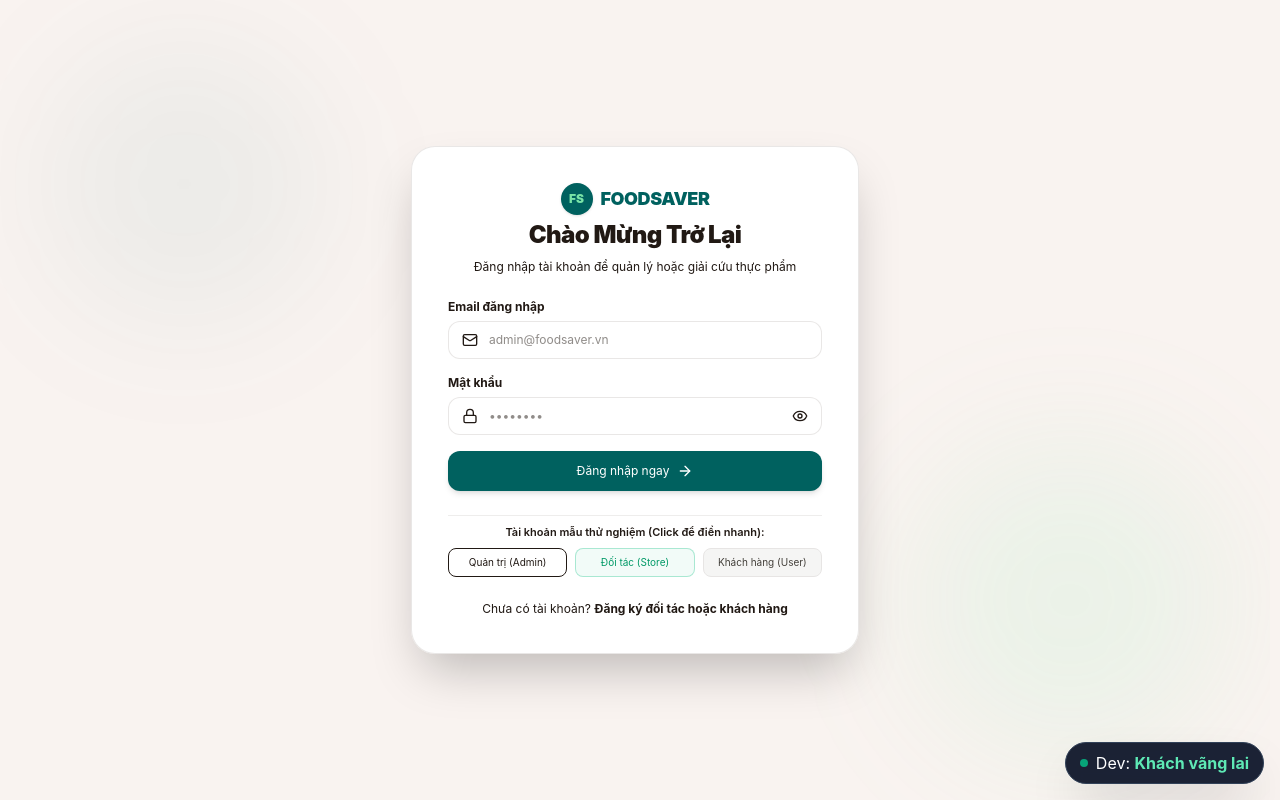
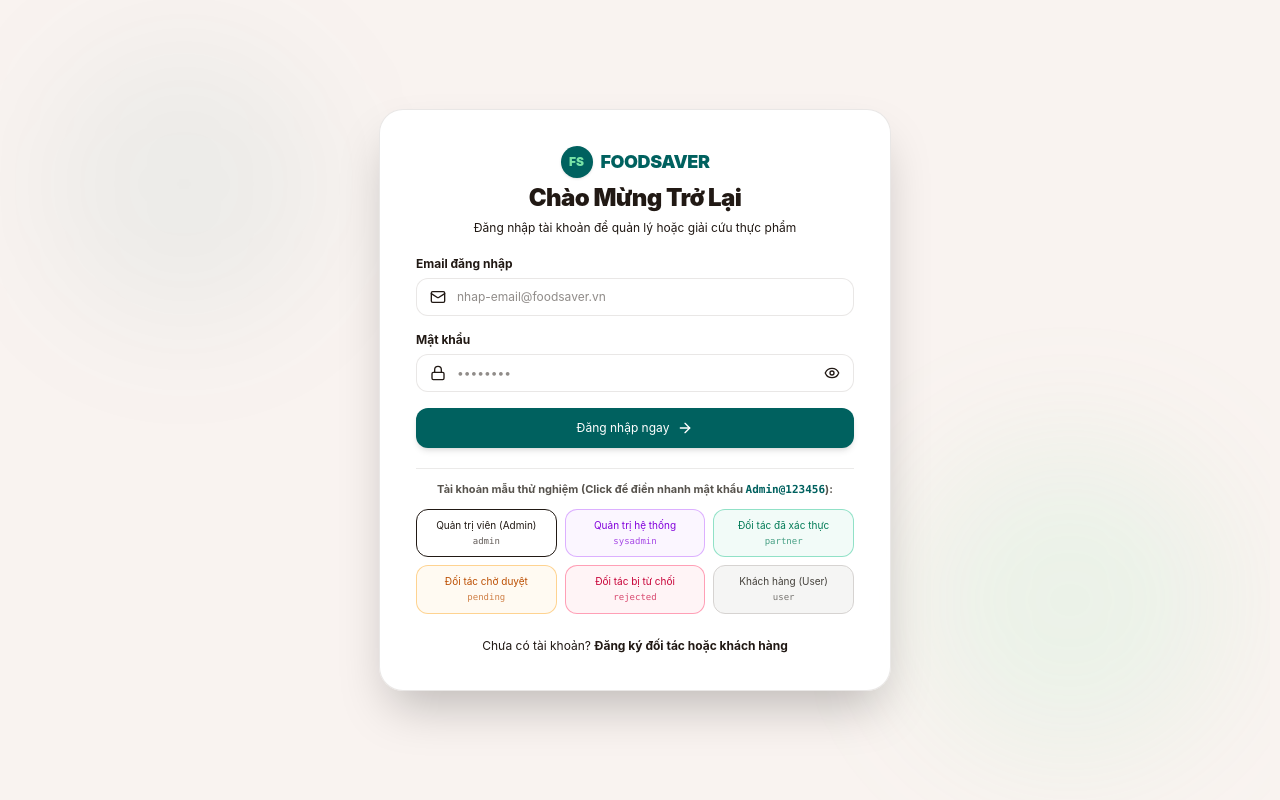
Before and after one commit to Ducdz2k4/FoodSaver-FE, a Next.js app: page /login in a window 1280 px wide. Built offline with nearby package versions, Linux system fonts and the light colour scheme; no server answers.

Commit message:
feat(auth): remove mock switcher, deduplicate toast alerts, and provide 6 real test accounts on login

```diff
--- a/src/app/(auth)/layout.tsx
+++ b/src/app/(auth)/layout.tsx
@@ -1,5 +1,4 @@
 import "@/styles/user-globals.css";
-import { Toaster } from "sonner";
 
 export default function AuthLayout({
   children,
@@ -8,7 +7,6 @@ export default function AuthLayout({
 }>) {
   return (
     <div className="user-root min-h-screen bg-[#f9f3f0] text-[#252d2d] flex items-center justify-center p-4 relative">
-      <Toaster richColors position="top-center" />
       {/* Subtle ambient blur circles */}
       <div className="absolute top-10 left-10 size-72 bg-[#00615f]/5 rounded-full blur-3xl pointer-events-none" />
       <div className="absolute bottom-10 right-10 size-80 bg-[#79e4a7]/10 rounded-full blur-3xl pointer-events-none" />
--- a/src/app/(auth)/login/page.tsx
+++ b/src/app/(auth)/login/page.tsx
@@ -4,15 +4,53 @@ import React, { useState, Suspense } from "react";
 import Link from "next/link";
 import { useRouter, useSearchParams } from "next/navigation";
 import { useAuth } from "@/context/AuthContext";
-import { Lock, Mail, ArrowRight, Loader2, Eye, EyeOff } from "lucide-react";
+import { Lock, Mail, ArrowRight, Loader2, Eye, EyeOff, ShieldAlert, Store, Clock, AlertCircle, User, ShieldCheck } from "lucide-react";
 import { toast } from "sonner";
+
+const DEMO_ACCOUNTS = [
+  {
+    role: "ADMIN",
+    label: "Quản trị viên (Admin)",
+    email: "admin@foodsaver.vn",
+    color: "border-primary/40 bg-primary/5 text-primary hover:bg-primary/15",
+  },
+  {
+    role: "SYS_ADMIN",
+    label: "Quản trị hệ thống",
+    email: "sysadmin@foodsaver.vn",
+    color: "border-purple-500/40 bg-purple-500/5 text-purple-700 hover:bg-purple-500/15",
+  },
+  {
+    role: "PARTNER_VERIFIED",
+    label: "Đối tác đã xác thực",
+    email: "partner@foodsaver.vn",
+    color: "border-emerald-500/40 bg-emerald-500/5 text-emerald-700 hover:bg-emerald-500/15",
+  },
+  {
+    role: "PARTNER_PENDING",
+    label: "Đối tác chờ duyệt",
+    email: "pending@foodsaver.vn",
+    color: "border-amber-500/40 bg-amber-500/5 text-amber-700 hover:bg-amber-500/15",
+  },
+  {
+    role: "PARTNER_REJECTED",
+    label: "Đối tác bị từ chối",
+    email: "rejected@foodsaver.vn",
+    color: "border-rose-500/40 bg-rose-500/5 text-rose-700 hover:bg-rose-500/15",
+  },
+  {
+    role: "USER",
+    label: "Khách hàng (User)",
+    email: "user@foodsaver.vn",
+    color: "border-stone-300 bg-stone-100 hover:bg-stone-200 text-stone-700",
+  },
+];
 
 function LoginForm() {
   const [email, setEmail] = useState("");
   const [password, setPassword] = useState("");
   const [showPassword, setShowPassword] = useState(false);
   const [loading, setLoading] = useState(false);
-  const [errorMessage, setErrorMessage] = useState("");
 
   const { login } = useAuth();
   const router = useRouter();
@@ -21,11 +59,9 @@ function LoginForm() {
 
   const handleSubmit = async (e: React.FormEvent) => {
     e.preventDefault();
-    setErrorMessage("");
 
     if (!email.trim() || !password.trim()) {
-      setErrorMessage("Vui lòng điền đầy đủ email và mật khẩu.");
-      toast.error("Vui lòng điền đầy đủ email và mật khẩu");
+      toast.error("Vui lòng điền đầy đủ email và mật khẩu.");
       return;
     }
 
@@ -34,8 +70,11 @@ function LoginForm() {
       const res = await login({ email: email.trim(), password });
       toast.success("Đăng nhập thành công!");
 
-      const isUserAdmin = res.user?.role?.toUpperCase() === "ADMIN" || res.user?.role?.toUpperCase() === "SYS_ADMIN";
+      const isUserAdmin =
+        res.user?.role?.toUpperCase() === "ADMIN" ||
+        res.user?.role?.toUpperCase() === "SYS_ADMIN";
       const isUserPartner = res.user?.partnerCapability === "VERIFIED";
+
       const target =
         redirectUrl ||
         (isUserAdmin ? "/admin" : isUserPartner ? "/partner/dashboard" : "/");
@@ -45,23 +84,22 @@ function LoginForm() {
     } catch (err: any) {
       const msg =
         err?.data?.message || err?.message || "Email hoặc mật khẩu không chính xác";
-      setErrorMessage(msg);
       toast.error(msg);
     } finally {
       setLoading(false);
     }
   };
 
-  const fillDemo = (demoEmail: string) => {
-    setEmail(demoEmail);
+  const fillDemo = (account: typeof DEMO_ACCOUNTS[0]) => {
+    setEmail(account.email);
     setPassword("Admin@123456");
-    setErrorMessage("");
+    toast.info(`Đã điền tài khoản: ${account.label}`);
   };
 
   return (
-    <div className="w-full max-w-md p-8 sm:p-9 rounded-3xl bg-white/95 backdrop-blur-xl border border-stone-200/90 shadow-2xl space-y-6">
+    <div className="w-full max-w-lg p-7 sm:p-9 rounded-3xl bg-white/95 backdrop-blur-xl border border-stone-200/90 shadow-2xl space-y-5">
       {/* Brand Header */}
-      <div className="text-center space-y-2">
+      <div className="text-center space-y-1.5">
         <Link href="/" className="inline-flex items-center gap-2 group mb-1">
           <div className="size-8 rounded-full bg-[#00615f] text-white flex items-center justify-center font-black text-xs shadow-sm">
             <span className="text-[#79e4a7]">FS</span>
@@ -78,13 +116,6 @@ function LoginForm() {
         </p>
       </div>
 
-      {/* Error Banner */}
-      {errorMessage && (
-        <div className="p-3 rounded-xl bg-destructive/10 border border-destructive/20 text-destructive text-xs text-center font-medium">
-          {errorMessage}
-        </div>
-      )}
-
       {/* Form */}
       <form onSubmit={handleSubmit} className="space-y-4 text-xs">
         <div className="space-y-1.5">
@@ -95,7 +126,7 @@ function LoginForm() {
               type="email"
               value={email}
               onChange={(e) => setEmail(e.target.value)}
-              placeholder="admin@foodsaver.vn"
+              placeholder="nhap-email@foodsaver.vn"
               required
               className="w-full pl-10 pr-4 py-2.5 rounded-xl border border-stone-200/90 focus:outline-none focus:ring-2 focus:ring-[#00615f]/20 focus:border-[#00615f] text-xs transition bg-white"
             />
@@ -117,7 +148,7 @@ function LoginForm() {
             <button
               type="button"
               onClick={() => setShowPassword(!showPassword)}
-              className="absolute right-3.5 top-1/2 -translate-y-1/2 text-muted-foreground hover:text-foreground"
+              className="absolute right-3.5 top-1/2 -translate-y-1/2 text-muted-foreground hover:text-foreground cursor-pointer"
             >
               {showPassword ? <EyeOff className="size-4" /> : <Eye className="size-4" />}
             </button>
@@ -140,39 +171,34 @@ function LoginForm() {
         </button>
       </form>
 
-      {/* Demo Quick-Fill */}
-      <div className="pt-2 border-t border-stone-200/70 space-y-2">
-        <p className="text-[11px] font-semibold text-muted-foreground text-center">
-          Tài khoản mẫu thử nghiệm (Click để điền nhanh):
+      {/* Demo Quick-Fill: 6 trường hợp thực tế */}
+      <div className="pt-3 border-t border-stone-200/80 space-y-2.5">
+        <p className="text-[11px] font-bold text-stone-600 text-center">
+          Tài khoản mẫu thử nghiệm (Click để điền nhanh mật khẩu <span className="font-mono text-[#00615f]">Admin@123456</span>):
         </p>
-        <div className="grid grid-cols-3 gap-2 text-[10px]">
-          <button
-            type="button"
-            onClick={() => fillDemo("admin@foodsaver.vn")}
-            className="p-1.5 rounded-lg border border-primary/30 bg-primary/5 text-primary hover:bg-primary/15 font-bold transition text-center cursor-pointer"
-          >
-            Quản trị (Admin)
-          </button>
-          <button
-            type="button"
-            onClick={() => fillDemo("partner@foodsaver.vn")}
-            className="p-1.5 rounded-lg border border-emerald-500/30 bg-emerald-500/5 text-emerald-600 dark:text-emerald-400 hover:bg-emerald-500/15 font-bold transition text-center cursor-pointer"
-          >
-            Đối tác (Store)
-          </button>
-          <button
-            type="button"
-            onClick={() => fillDemo("user@foodsaver.vn")}
-            className="p-1.5 rounded-lg border border-stone-200 bg-stone-100 hover:bg-stone-200 text-stone-700 font-bold transition text-center cursor-pointer"
-          >
-            Khách hàng (User)
-          </button>
+        <div className="grid grid-cols-2 sm:grid-cols-3 gap-2 text-[10px]">
+          {DEMO_ACCOUNTS.map((acc) => (
+            <button
+              key={acc.email}
+              type="button"
+              onClick={() => fillDemo(acc)}
+              className={`p-2 rounded-xl border font-bold transition text-center cursor-pointer flex flex-col items-center justify-center gap-0.5 ${acc.color}`}
+              title={acc.email}
+            >
+              <span className="truncate w-full">{acc.label}</span>
+              <span className="font-mono text-[9px] opacity-70 truncate w-full">{acc.email.split("@")[0]}</span>
+            </button>
+          ))}
         </div>
       </div>
 
-      <div className="text-center text-xs text-muted-foreground">
+      {/* Footer */}
+      <div className="pt-1 text-center text-xs text-muted-foreground">
         Chưa có tài khoản?{" "}
-        <Link href="/register" className="font-bold text-[#00615f] hover:underline">
+        <Link
+          href="/register"
+          className="font-bold text-[#00615f] hover:underline"
+        >
           Đăng ký đối tác hoặc khách hàng
         </Link>
       </div>
@@ -184,8 +210,8 @@ export default function LoginPage() {
   return (
     <Suspense
       fallback={
-        <div className="w-full max-w-md p-8 text-center text-xs text-muted-foreground">
-          Đang tải trang đăng nhập...
+        <div className="flex items-center justify-center min-h-[400px]">
+          <Loader2 className="size-8 animate-spin text-[#00615f]" />
         </div>
       }
     >
--- a/src/components/common/GlobalClientProviders.tsx
+++ b/src/components/common/GlobalClientProviders.tsx
@@ -3,7 +3,6 @@
 import React from "react";
 import { Toaster } from "sonner";
 import { TooltipProvider } from "@/components/ui/tooltip";
-import { DevRoleSwitcher } from "@/components/common/DevRoleSwitcher";
 import { useMockRealtimeEvents } from "@/hooks/useMockRealtimeEvents";
 
 export function GlobalClientProviders({ children }: { children?: React.ReactNode }) {
@@ -13,7 +12,6 @@ export function GlobalClientProviders({ children }: { children?: React.ReactNode
     <TooltipProvider delayDuration={0}>
       {children}
       <Toaster richColors position="top-right" closeButton />
-      <DevRoleSwitcher />
     </TooltipProvider>
   );
 }
```
